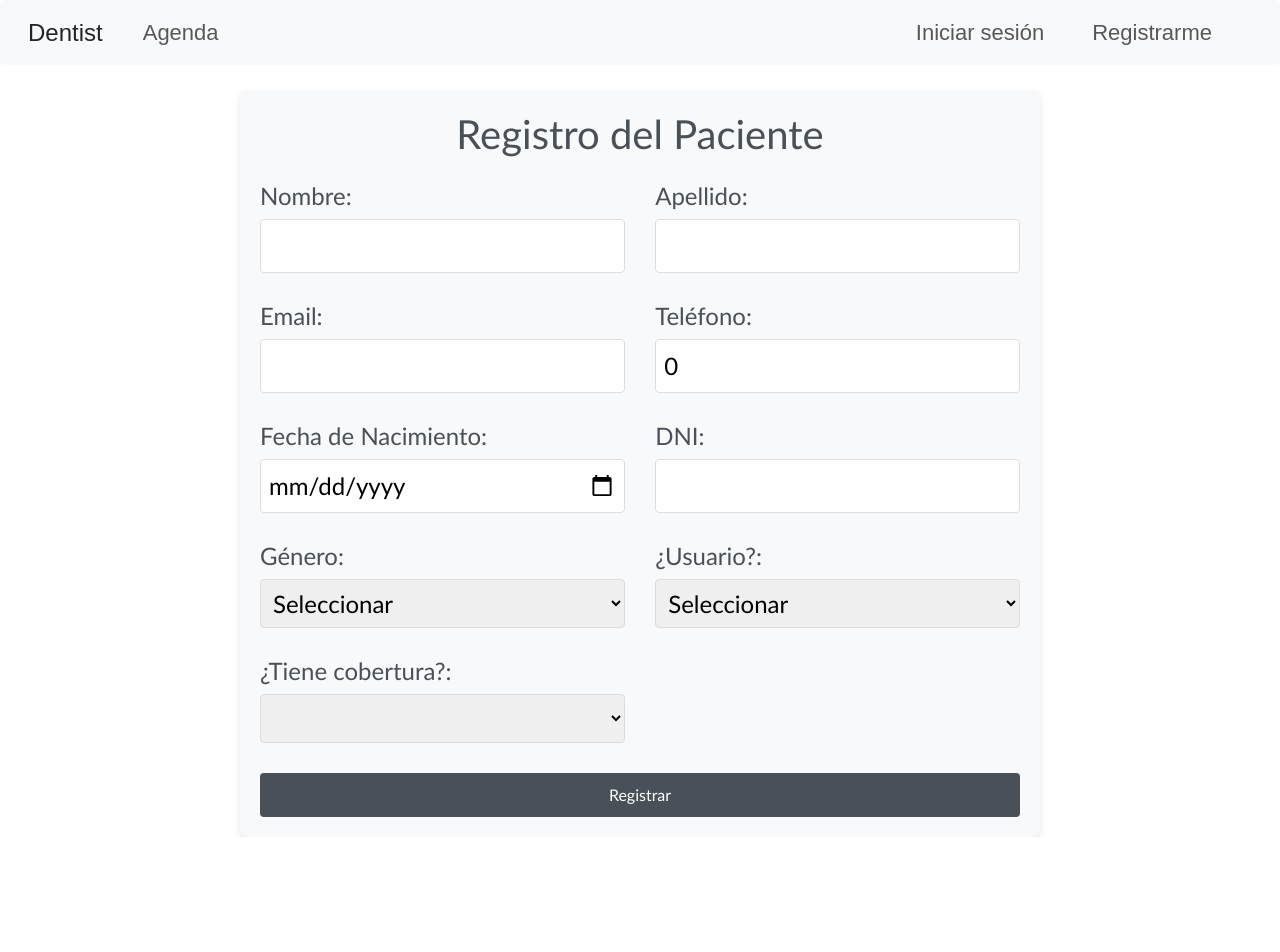
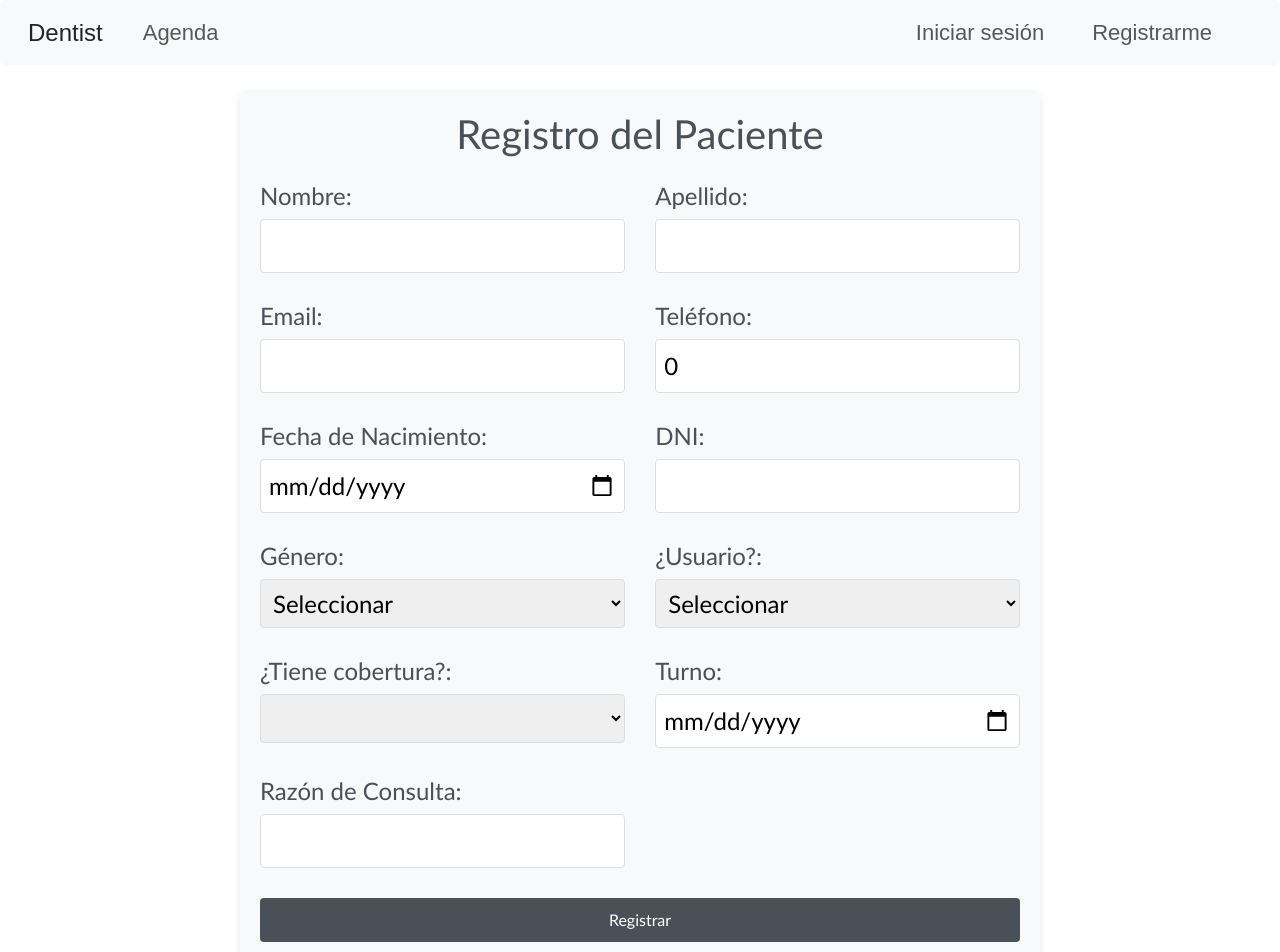
Before and after one commit to brendalamas/Dentist-App, an Angular app: page /register in a window 1280 px wide. Shown: the top 952 px of the page. Before the commit the page ends 837 px from the top, so only its background shows below. Built offline with nearby package versions, Linux system fonts and the light colour scheme.

Commit message:
se resuelve api post

```diff
--- a/src/app/Services/api-pacientes.service.ts
+++ b/src/app/Services/api-pacientes.service.ts
@@ -11,7 +11,7 @@ export class ApiPacientesService {
   private _httpCliente = inject(HttpClient);
   constructor() { }
 
-  private apiUrl = 'http://localhost:3000/api/Pacientes';
+  private apiUrl = 'http://localhost:3000/Pacientes';
 
 
   //Se obtiene el paciente por parametro dni
--- a/src/app/components/register/register.component.html
+++ b/src/app/components/register/register.component.html
@@ -101,10 +101,31 @@
           <option value="no">No</option>
         </select>
       </div>
+      <div class="form-group">
+        <label for="fechaNacimiento">Turno:</label>
+        <input
+          type="date"
+          id="fechaNacimiento"
+          name="fechaNacimiento"
+          [(ngModel)]="user.fecha_cons"
+          required
+        />
+      </div>
     </div>
-
+    <div class="form-row">
+      <div class="form-group">
+        <label for="nombre">Razón de Consulta:</label>
+        <input
+          type="text"
+          id="nombre"
+          name="nombre"
+          [(ngModel)]="user.razon_cons"
+          width="auto"
+        />
+      </div>
+    </div>
     <button
-      type="button"
+      type="submit"
       class="btn btn-primary"
       data-bs-toggle="modal"
       data-bs-target="#registerModal"
--- a/src/app/components/vistapaciente/vistapaciente.component.ts
+++ b/src/app/components/vistapaciente/vistapaciente.component.ts
@@ -22,8 +22,6 @@ export class VistapacienteComponent implements OnInit {
   }
 
   ngOnInit(): void {
-    console.log("HOLA ESOTY ACAAAAAA") // Comentario que se utilizo de prueba para ver si recibia al paciente
-
     //Ni bien inicia se obtiene un parametro - este parametro es el dni
     this.route.params.subscribe({
       next: params => {
```
